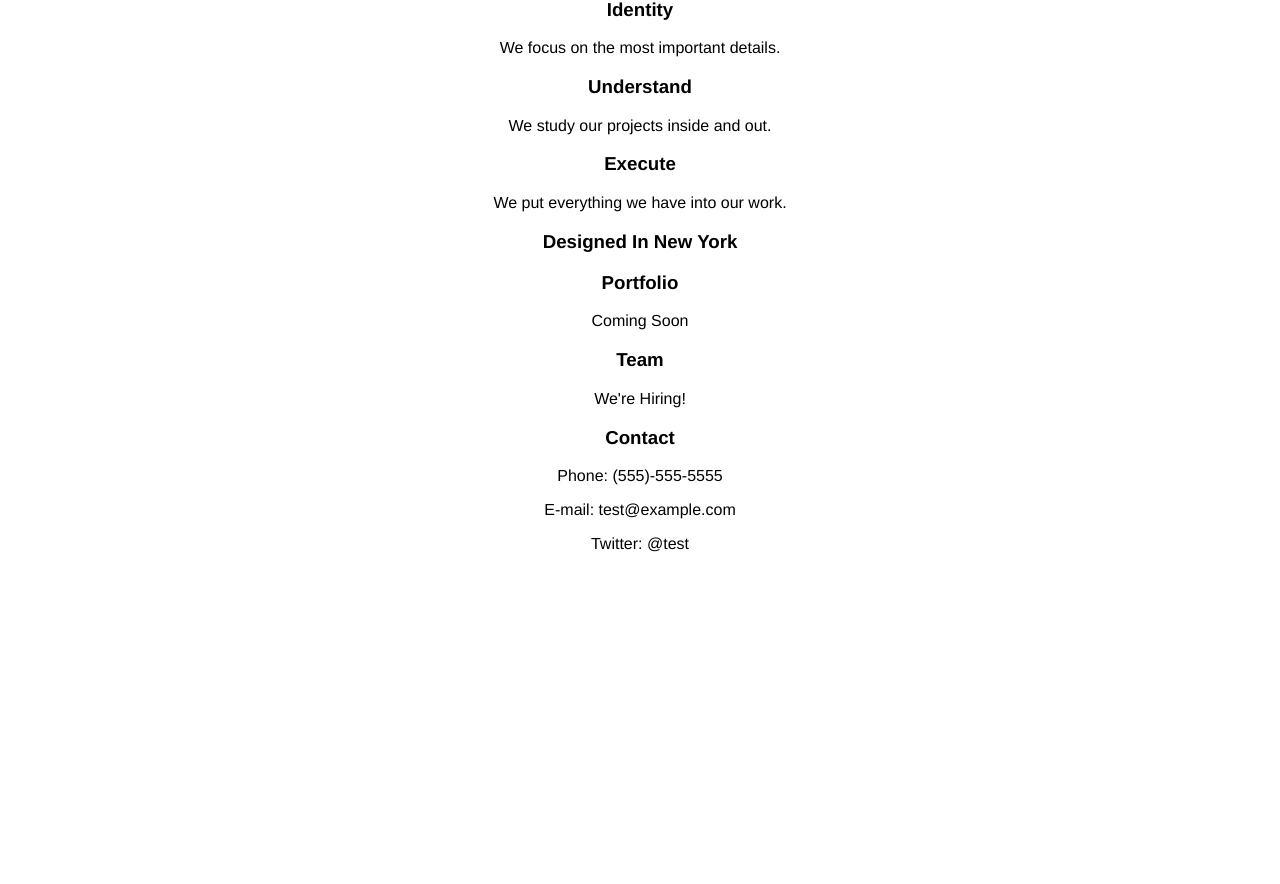
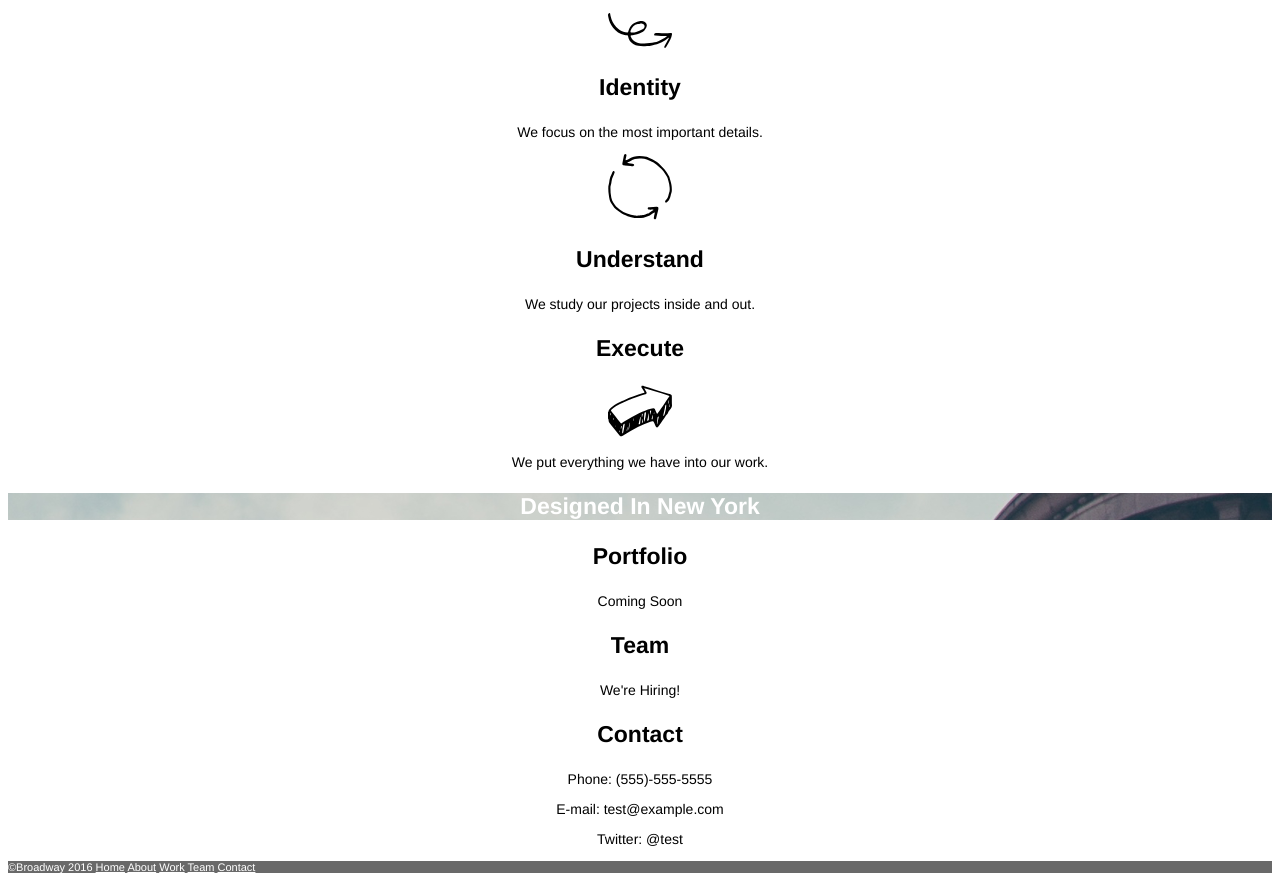
Before and after one commit to joe4488/Broadway-Design, a plain HTML site: page index.html in a window 1280 px wide. Shown: the part 412-1296 px from the top of the page. Before the commit the page ends 981 px from the top, so only its background shows below. Drawn offline with Linux system fonts and the light colour scheme.

Commit message:
ready for testing

```diff
--- a/index.html
+++ b/index.html
@@ -6,27 +6,30 @@
   </head>
   <body>
     <!--header-->
-<p><div class="header"></p>
-
+    <p><div class="header"></p>
     <h1>Broadway Design</h1>
   <nav>
-
     <p><a class="index" href="#home">Home</a></p>
     <p><a class="index" href="#about">About</a></p>
     <p><a class="index" href="#work">Work</a></p>
     <p><a class="index" href="#team">Team</a></p>
     <p><a class="index" href="#contact">Contact</a></p>
-
   </nav>
-</div>
+  <!--top half-->
+  </div>
     <h2>Our Process</h2>
+    <p><img src="resources/icons/identify.svg" alt=""></p>
     <h3>Identity</h3>
     <p>We focus on the most important details.</p>
+    <p><img src="resources/icons/understand.svg" alt=""></p>
     <h3>Understand</h3>
     <p>We study our projects inside and out.</p>
     <h3>Execute</h3>
+    <p><img src="resources/icons/execute.svg" alt=""></p>
     <p>We put everything we have into our work.</p>
-    <h3>Designed In New York</h3>
+    <!--middle stripe-->
+    <h3 id="middle">Designed In New York</h3>
+    <!--bottom half-->
     <h3>Portfolio</h3>
     <p>Coming Soon</p>
     <h3>Team</h3>
@@ -35,8 +38,18 @@
     <p>Phone: (555)-555-5555</p>
     <p>E-mail: test@example.com</p>
     <p>Twitter: @test</p>
+  </body>
+  <!--bottom line-->
+  <footer>
+    <p>©Broadway 2016
+    <a class="footer" href="#home">Home</a>
+    <a class="footer" href="#about">About</a>
+    <a class="footer" href="#work">Work</a>
+    <a class="footer" href="#team">Team</a>
+    <a class="footer" href="#contact">Contact</a>
+    </p>
+ </footer>
 
 
 
-  </body>
 </html>
--- a/resources/css/style.css
+++ b/resources/css/style.css
@@ -1,6 +1,21 @@
 body{text-align: center; font-family: helvetica; }
+
+p{font-size: 14px;}
+
 h1{font-size: 70px; font-weight: bold; color: white;}
-.header {background: url("../images/the-flatiron-building.png");}
+
+h2{font-size: 32px; font-weight: bold; }
+
+h3{font-size: 23px; font-weight: bold; }
+
+.header{background-image: url("../images/the-flatiron-building.png");}
 /*.header {background-image: url(https://s3.amazonaws.com/codecademy-content/programs/freelance-one/broadway/images/the-flatiron-building.png);}*/
 
 .index{font-size: 18px; color: white;}
+
+#middle{background-image: url("../images/the-flatiron-building.png");font-size: 23px;
+font-weight: bold; color: white;}
+
+ footer p{font-size: 11px; color: white; background-color: dimgray; text-align: left;}
+
+.footer{font-size: 11px; color: white;}
```
